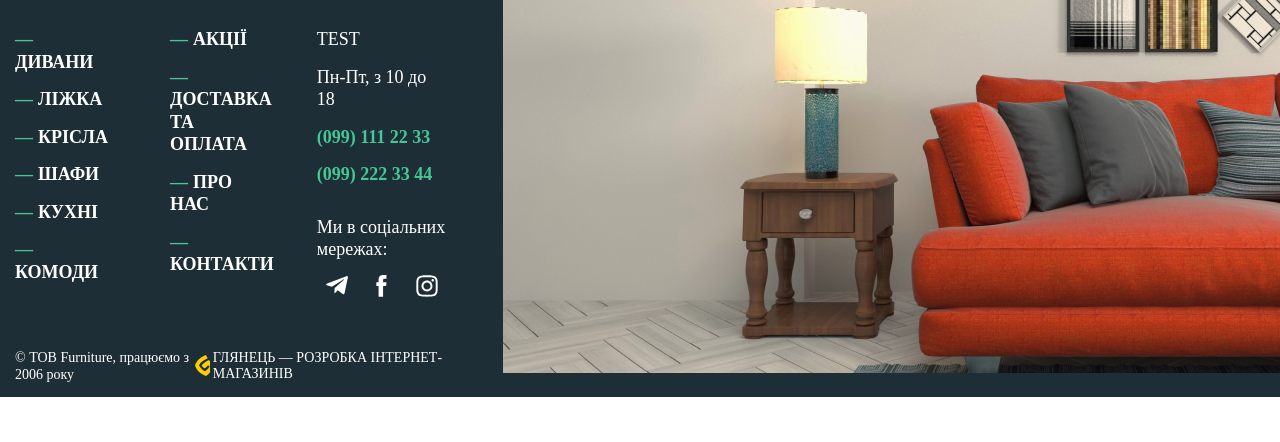
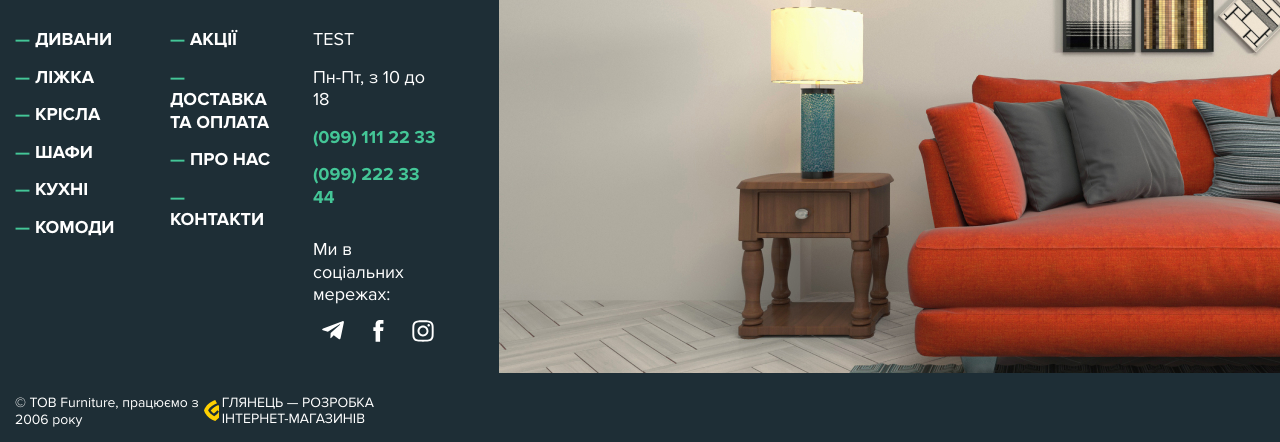
Before and after one commit to BlazerXXI/Furniture-Test-in-developing-, a plain HTML site: page index.html in a window 1280 px wide. Shown: the part 5683-6125 px from the top of the page. Before the commit the page ends 6080 px from the top, so only its background shows below. Drawn offline with Linux system fonts and the light colour scheme; the site is published under a folder, as on GitHub Pages, so addresses that start at the root find nothing.

Commit message:
Update style.css

```diff
--- a/css/style.css
+++ b/css/style.css
@@ -92,11 +92,11 @@ html {
 /* ------------------------ */
 @font-face {
   font-family: "bold";
-  src: url(/fonts/proximanova_bold.otf);
+  src: url(../fonts/proximanova_bold.otf);
 }
 @font-face {
   font-family: "regular";
-  src: url(/fonts/proximanova_regular.ttf);
+  src: url(../fonts/proximanova_regular.ttf);
 }
 * {
   color: #1e2e36;
```
